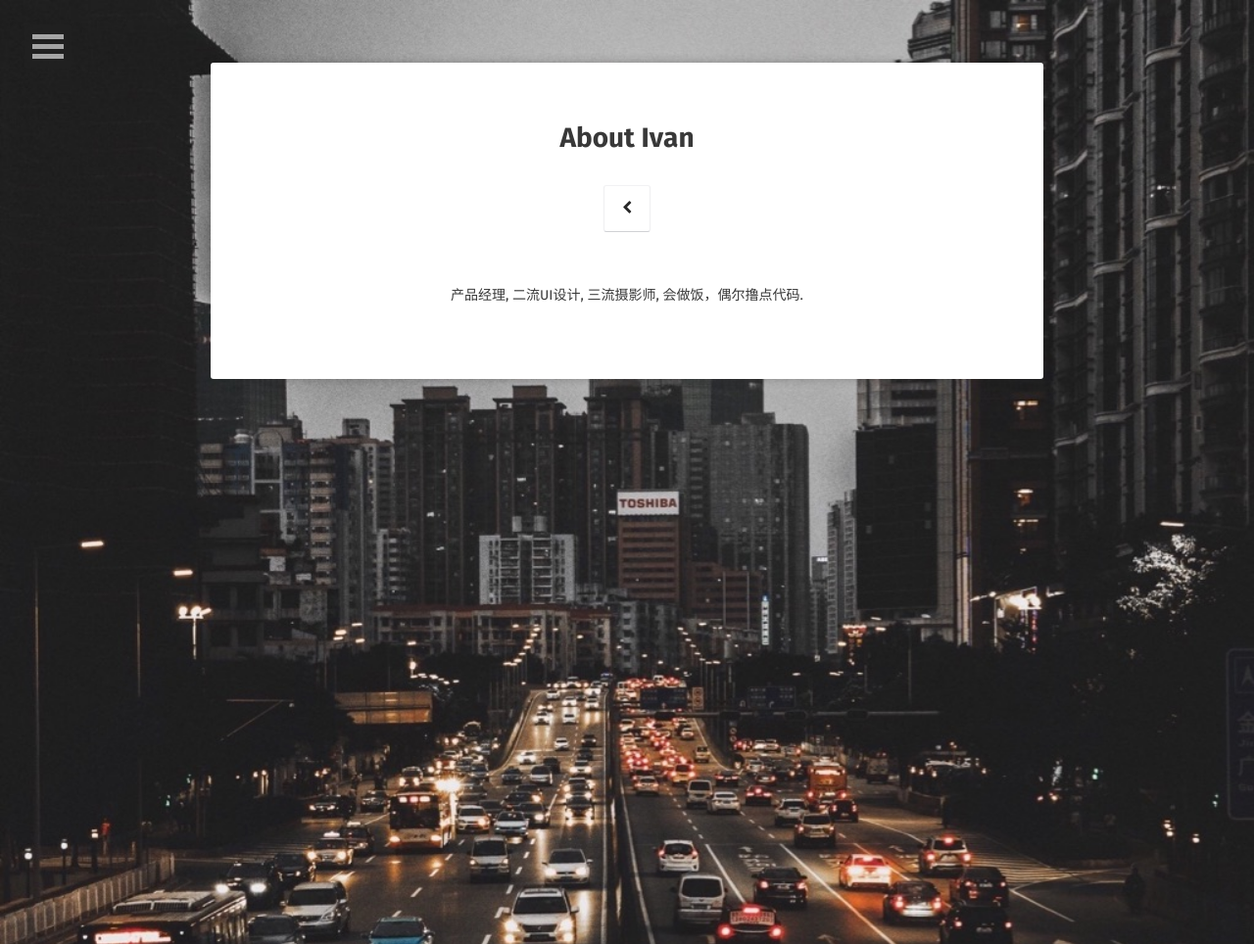
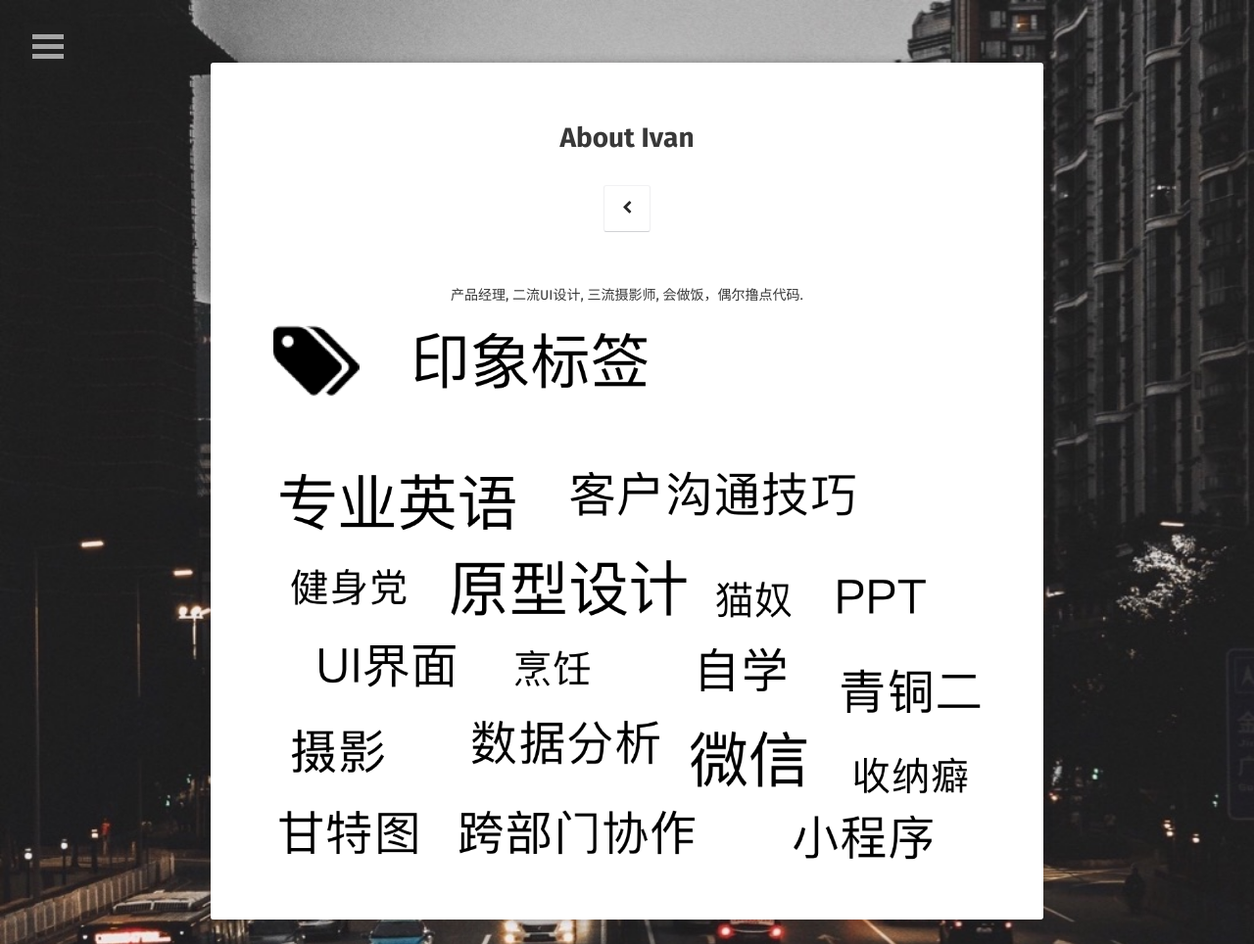
Before and after one commit to IvanCrancy/ivanming.github.io, a Jekyll site: the page built from about/index.md, in a window 1280 px wide. Shown: the whole page at 98% size. Built offline with Jekyll 4.4.1, drawn with Linux system fonts in a browser that asks for light colours; some web fonts are replaced.

Commit message:
Merge Changes for testing(0419)

```diff
--- a/about/index.md
+++ b/about/index.md
@@ -8,4 +8,4 @@
 
 <center>产品经理, 二流UI设计, 三流摄影师, 会做饭，偶尔撸点代码.</center>
 
-![](https://ivancrancy.github.io/ivanming.github.io/assets/post_image/about_0419/personaltags.png)
+![](https://ivancrancy.github.io/ivanming.github.io/assets/img/post_image/about_0419/personaltags.png)
```
